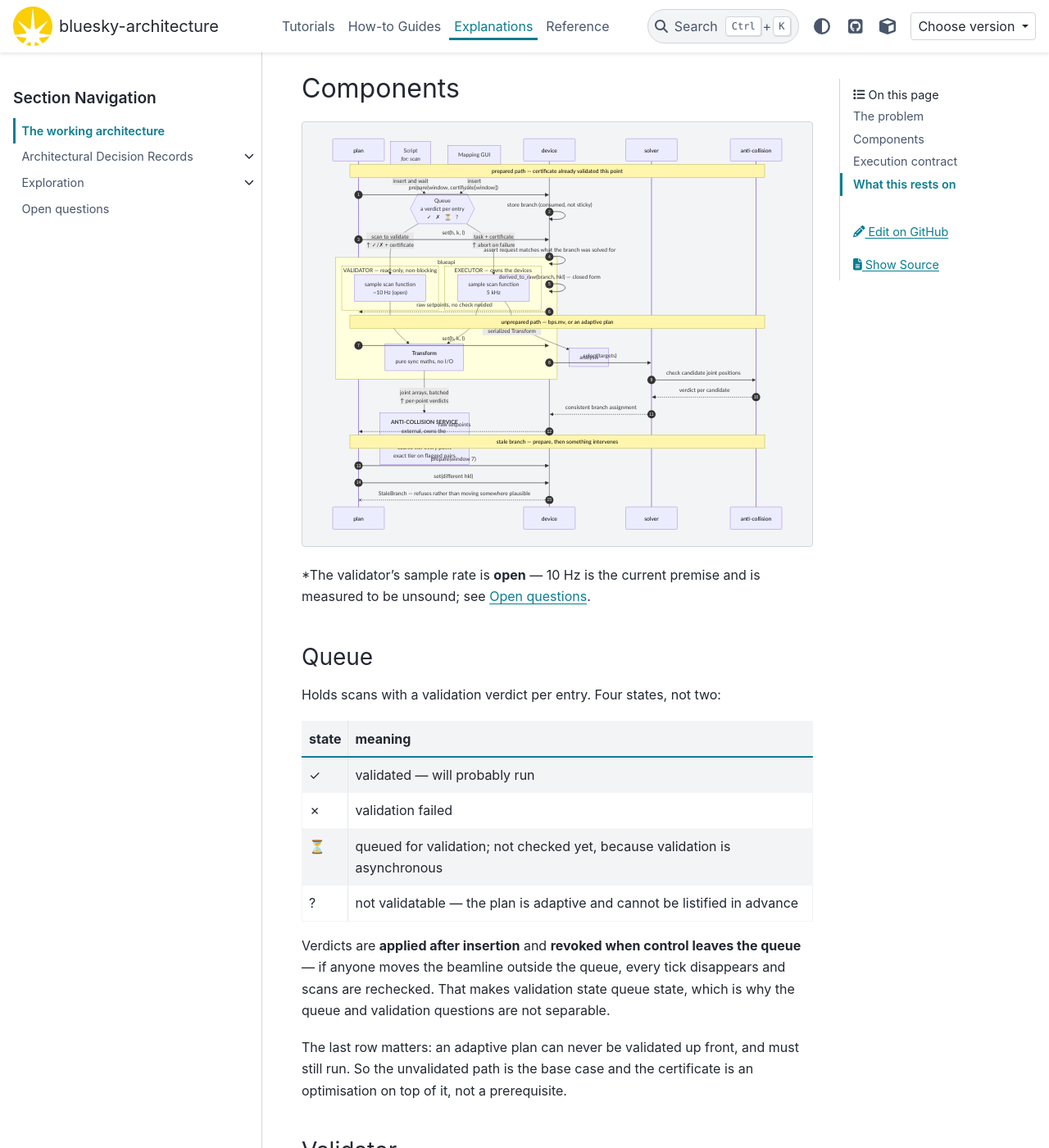
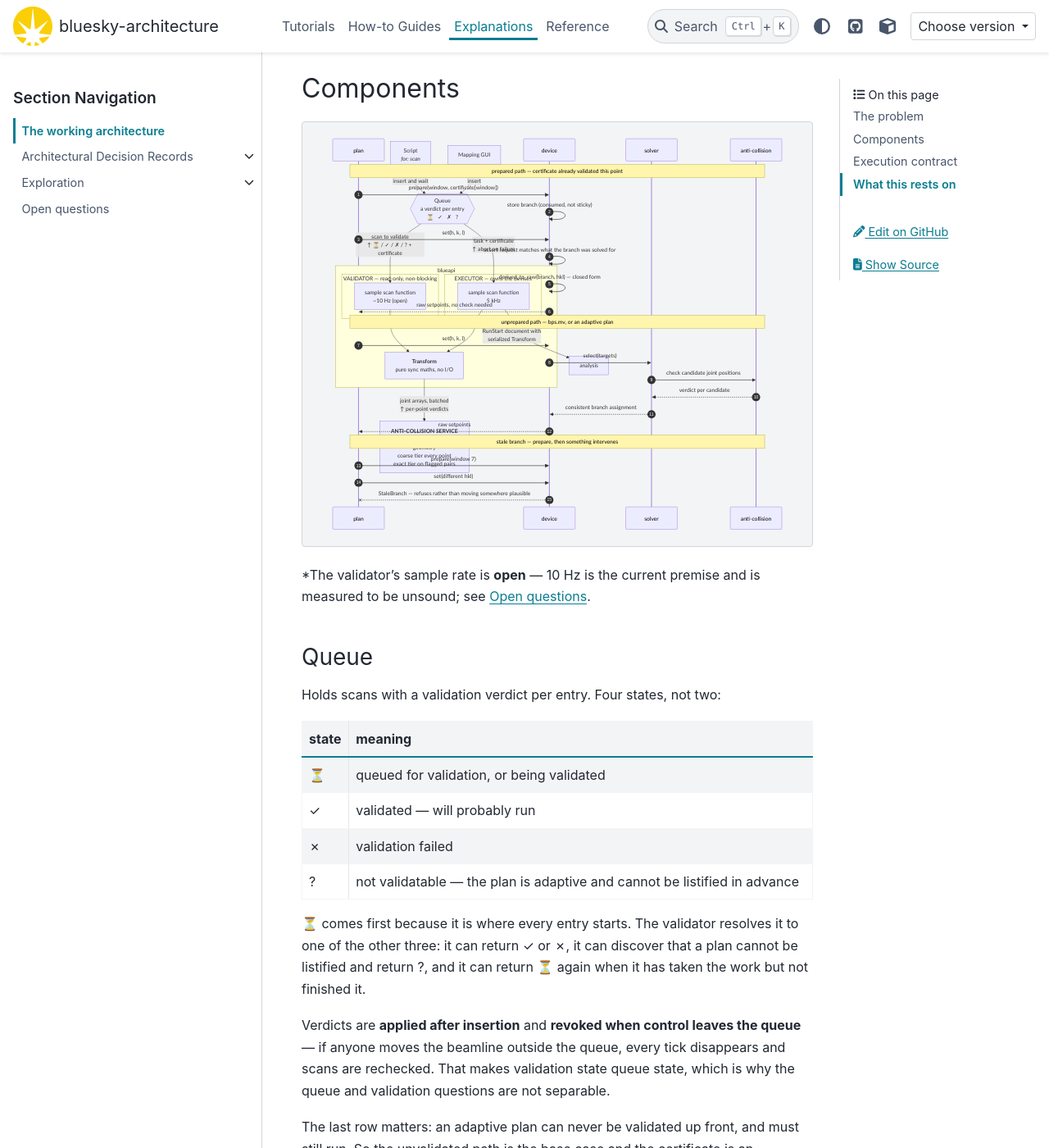
Before and after one commit to coretl/bluesky-architecture, a Sphinx documentation site: the page built from docs/explanations/architecture.md, in a window 1280 px wide and 1400 px high, scrolled down 740 px. Shown: the whole window at 82% size. Built offline with Sphinx 7.4.7 and the PyData theme 0.15.4, drawn with Linux system fonts in a browser that asks for light colours; pages that are not in the unit, such as notebooks, are missing from menus; the version number could not be read and is left out.

Commit message:
Queue states: hourglass first, and the validator can return all four
The validator does not just return a pass or a fail. It can return ? when it
discovers a plan cannot be listified, and it can return ⏳ when it has taken the
work but not finished. The edge label now shows all four.

Hourglass moved to the front of the list, in the diagram, the architecture table
and ADR-0010, because that is where every entry starts - it is the initial
state, and the other three are what the validator resolves it to. Listing ✓
first implied a default that does not exist.

Rendered and checked.

Co-Authored-By: Claude Opus 5 <noreply@anthropic.com>

```diff
--- a/docs/explanations/architecture.md
+++ b/docs/explanations/architecture.md
@@ -32,9 +32,9 @@ flowchart TB
     GUI["Mapping GUI"]
     Script -- "insert and wait" --> Q
     GUI -- "insert" --> Q
-    Q{{"Queue<br/>a verdict per entry<br/>✓ &nbsp; ✗ &nbsp; ⏳ &nbsp; ?"}}
+    Q{{"Queue<br/>a verdict per entry<br/>⏳ &nbsp; ✓ &nbsp; ✗ &nbsp; ?"}}
 
-    Q -- "scan to validate<br/>↑ ✓/✗ + certificate" --> VS
+    Q -- "scan to validate<br/>↑ ⏳ / ✓ / ✗ / ? + certificate" --> VS
     Q -- "task + certificate<br/>↑ abort on failure" --> ES
 
     subgraph BA ["blueapi"]
@@ -65,10 +65,15 @@ Holds scans with a validation verdict per entry. Four states, not two:
 
 | state | meaning |
 |---|---|
+| ⏳ | queued for validation, or being validated |
 | ✓ | validated — will probably run |
 | ✗ | validation failed |
-| ⏳ | queued for validation; not checked yet, because validation is asynchronous |
 | ? | not validatable — the plan is adaptive and cannot be listified in advance |
+
+⏳ comes first because it is where every entry starts. The validator resolves it
+to one of the other three: it can return ✓ or ✗, it can discover that a plan
+cannot be listified and return ?, and it can return ⏳ again when it has taken
+the work but not finished it.
 
 Verdicts are **applied after insertion** and **revoked when control leaves the
 queue** — if anyone moves the beamline outside the queue, every tick disappears
```
Also changed, not shown: docs/explanations/decisions/0010-validation-state-is-owned-by-the-queue.md (+4 -2 lines).
